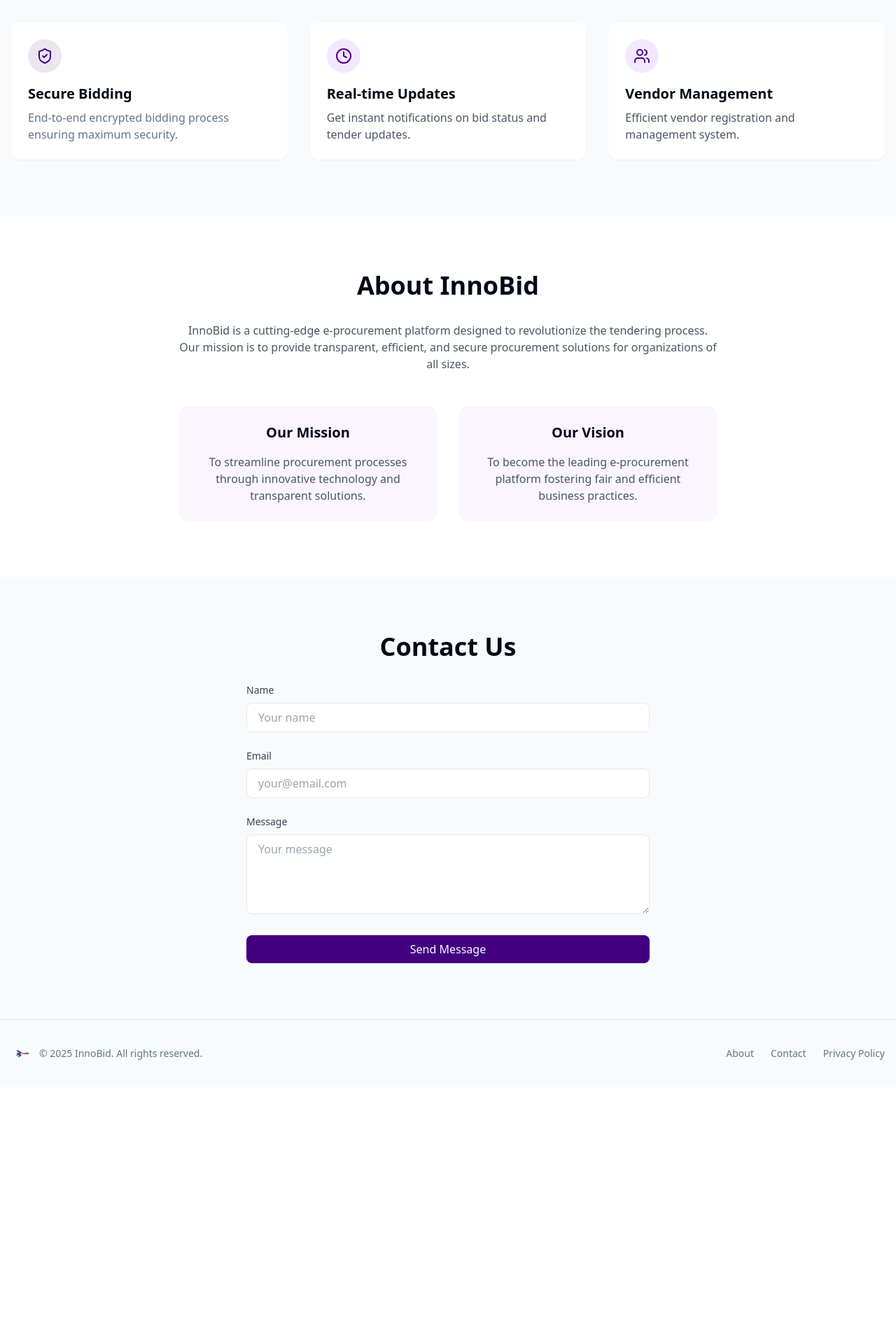
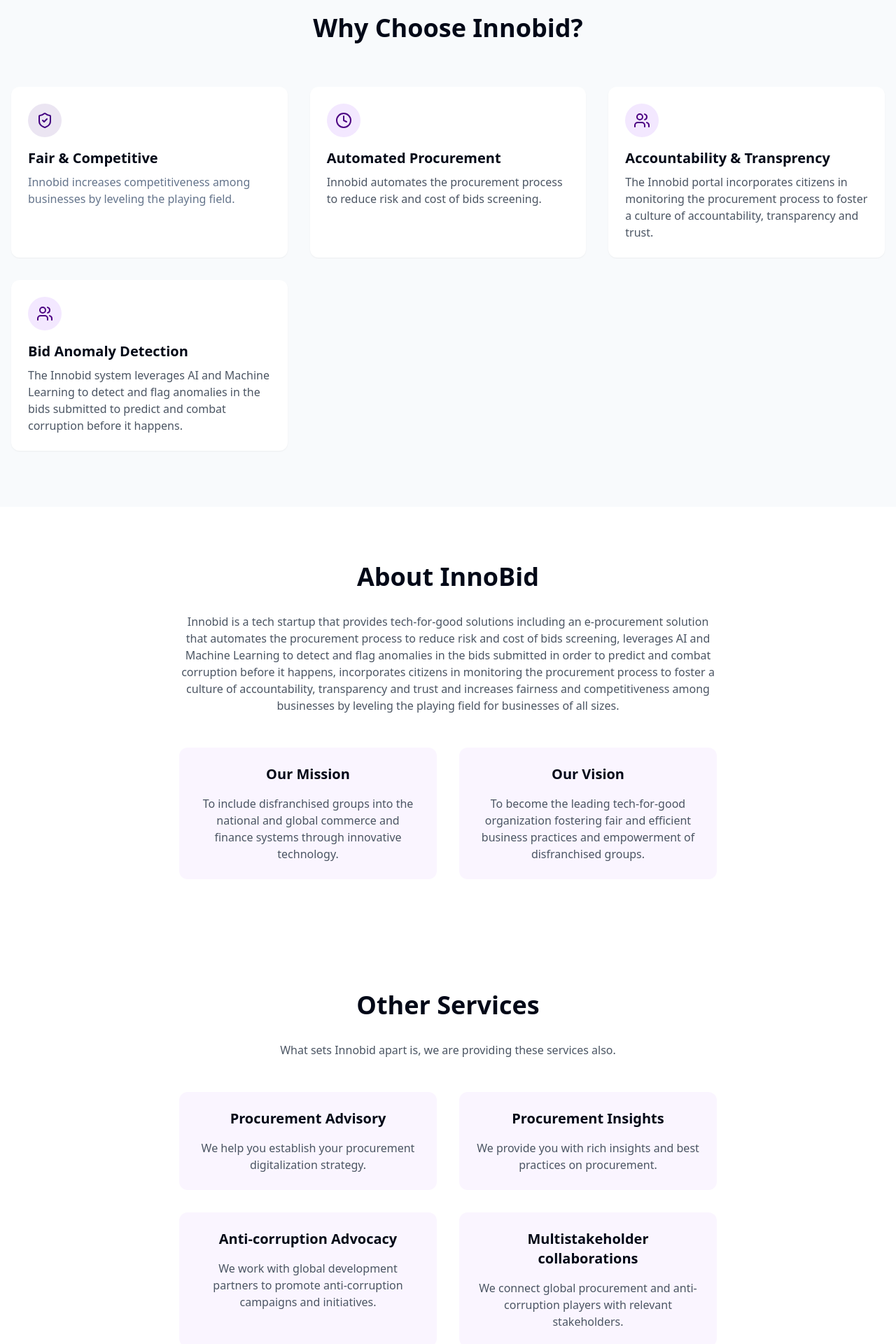
Before and after one commit to bizzy604/my-app, a Next.js app: page / in a window 1280 px wide. Shown: the part 840-2760 px from the top of the page at 70% size. Before the commit the page ends 2393 px from the top, so only its background shows below. Built offline with nearby package versions, Linux system fonts and the light colour scheme.

Commit message:
Update page.tsx

```diff
--- a/app/page.tsx
+++ b/app/page.tsx
@@ -33,6 +33,9 @@ export default function Home() {
               </Link>
               <Link href="#about" className="text-muted-foreground hover:text-primary">
                 About
+              </Link>
+              <Link href="#services" className="text-muted-foreground hover:text-primary">
+                Other Services
               </Link>
               <Link href="#contact" className="text-muted-foreground hover:text-primary">
                 Contact
@@ -123,11 +126,13 @@ export default function Home() {
           <div className="flex flex-col md:flex-row items-center justify-between gap-8 md:gap-12">
             <div className="flex-1 space-y-6 text-center md:text-left">
               <h1 className="text-3xl md:text-5xl font-bold text-[#4B0082] leading-tight">
-                Transform Your Procurement Process
+                Transform Your Procurement Process with Automation and AI
               </h1>
               <p className="text-base md:text-lg text-gray-600 mb-6">
-                Welcome to the E-Procurement Portal, where efficiency meets transparency.
-                We're transforming how governments and businesses procure goods and services.
+                Welcome to the Innobid e-Procurement Portal, where efficiency meets transparency.
+                We're transforming how Governments, Not-for-profit Organizations and Businesses procure goods and services
+                Streamline your tendering process with InnoBid's comprehensive e-procurement platform.
+                Secure, Efficient, and Transparent.
               </p>
               <p className="text-lg md:text-xl text-gray-600">
                 Streamline your tendering process with InnoBid's comprehensive e-procurement platform.
@@ -166,29 +171,36 @@ export default function Home() {
       <section id="features" className="py-16 md:py-20 bg-muted/50">
         <div className="container mx-auto px-4">
           <h2 className="text-3xl md:text-4xl font-bold text-center mb-12 md:mb-16">
-            Our Features
+            Why Choose Innobid?
           </h2>
           <div className="grid sm:grid-cols-2 md:grid-cols-3 gap-6 md:gap-8">
             <div className="bg-card p-6 rounded-xl shadow-sm hover:shadow-md transition">
               <div className="bg-primary/10 p-3 rounded-full w-fit mb-4">
                 <ShieldCheck className="h-6 w-6 text-primary" />
               </div>
-              <h3 className="text-xl font-semibold mb-2">Secure Bidding</h3>
-              <p className="text-muted-foreground">End-to-end encrypted bidding process ensuring maximum security.</p>
+              <h3 className="text-xl font-semibold mb-2">Fair & Competitive</h3>
+              <p className="text-muted-foreground">Innobid increases competitiveness among businesses by leveling the playing field.</p>
             </div>
             <div className="bg-white p-6 rounded-xl shadow-sm hover:shadow-md transition">
               <div className="bg-purple-100 p-3 rounded-full w-fit mb-4">
                 <Clock className="h-6 w-6 text-[#4B0082]" />
               </div>
-              <h3 className="text-xl font-semibold mb-2">Real-time Updates</h3>
-              <p className="text-gray-600">Get instant notifications on bid status and tender updates.</p>
+              <h3 className="text-xl font-semibold mb-2">Automated Procurement</h3>
+              <p className="text-gray-600">Innobid automates the procurement process to reduce risk and cost of bids screening.</p>
             </div>
             <div className="bg-white p-6 rounded-xl shadow-sm hover:shadow-md transition">
               <div className="bg-purple-100 p-3 rounded-full w-fit mb-4">
                 <Users className="h-6 w-6 text-[#4B0082]" />
               </div>
-              <h3 className="text-xl font-semibold mb-2">Vendor Management</h3>
-              <p className="text-gray-600">Efficient vendor registration and management system.</p>
+              <h3 className="text-xl font-semibold mb-2">Accountability & Transprency</h3>
+              <p className="text-gray-600">The Innobid portal incorporates citizens in monitoring the procurement process to foster a culture of accountability, transparency and trust.</p>
+            </div>
+            <div className="bg-white p-6 rounded-xl shadow-sm hover:shadow-md transition">
+              <div className="bg-purple-100 p-3 rounded-full w-fit mb-4">
+                <Users className="h-6 w-6 text-[#4B0082]" />
+              </div>
+              <h3 className="text-xl font-semibold mb-2">Bid Anomaly Detection</h3>
+              <p className="text-gray-600">The Innobid system leverages AI and Machine Learning to detect and flag anomalies in the bids submitted to predict and combat corruption before it happens.</p>
             </div>
           </div>
         </div>
@@ -200,23 +212,57 @@ export default function Home() {
           <div className="max-w-3xl mx-auto text-center">
             <h2 className="text-3xl md:text-4xl font-bold mb-6 md:mb-8">About InnoBid</h2>
             <p className="text-gray-600 mb-8">
-              InnoBid is a cutting-edge e-procurement platform designed to revolutionize
-              the tendering process. Our mission is to provide transparent, efficient,
-              and secure procurement solutions for organizations of all sizes.
+              Innobid is a tech startup that provides tech-for-good solutions including an e-procurement solution that automates the procurement process to reduce risk and cost of bids screening, leverages AI and Machine Learning to detect and flag anomalies in the bids submitted in order to predict and combat corruption before it happens, incorporates citizens in monitoring the procurement process to foster a culture of accountability, transparency and trust and increases fairness and competitiveness among businesses by leveling the playing field for businesses of all sizes.
             </p>
             <div className="grid sm:grid-cols-2 gap-6 md:gap-8 mt-12">
               <div className="p-6 bg-purple-50 rounded-xl">
                 <h3 className="text-xl font-semibold mb-4">Our Mission</h3>
                 <p className="text-gray-600">
-                  To streamline procurement processes through innovative technology
-                  and transparent solutions.
+                  To include disfranchised groups into the national and global commerce and finance systems through innovative technology.
                 </p>
               </div>
               <div className="p-6 bg-purple-50 rounded-xl">
                 <h3 className="text-xl font-semibold mb-4">Our Vision</h3>
                 <p className="text-gray-600">
-                  To become the leading e-procurement platform fostering fair
-                  and efficient business practices.
+                  To become the leading tech-for-good organization fostering fair and efficient business practices and empowerment of disfranchised groups.
+                </p>
+              </div>
+            </div>
+          </div>
+        </div>
+      </section>
+
+      {/* Other Services */}
+      <section id="services" className="py-16 md:py-20">
+        <div className="container mx-auto px-4">
+          <div className="max-w-3xl mx-auto text-center">
+            <h2 className="text-3xl md:text-4xl font-bold mb-6 md:mb-8">Other Services</h2>
+            <p className="text-gray-600 mb-8">
+              What sets Innobid apart is, we are providing these services also.
+            </p>
+            <div className="grid sm:grid-cols-2 gap-6 md:gap-8 mt-12">
+              <div className="p-6 bg-purple-50 rounded-xl">
+                <h3 className="text-xl font-semibold mb-4">Procurement Advisory</h3>
+                <p className="text-gray-600">
+                  We help you establish your procurement digitalization strategy.
+                </p>
+              </div>
+              <div className="p-6 bg-purple-50 rounded-xl">
+                <h3 className="text-xl font-semibold mb-4">Procurement Insights</h3>
+                <p className="text-gray-600">
+                  We provide you with rich insights and best practices on procurement.
+                </p>
+              </div>
+              <div className="p-6 bg-purple-50 rounded-xl">
+                <h3 className="text-xl font-semibold mb-4">Anti-corruption Advocacy</h3>
+                <p className="text-gray-600">
+                  We work with global development partners to promote anti-corruption campaigns and initiatives.
+                </p>
+              </div>
+              <div className="p-6 bg-purple-50 rounded-xl">
+                <h3 className="text-xl font-semibold mb-4">Multistakeholder collaborations</h3>
+                <p className="text-gray-600">
+                  We connect global procurement and anti-corruption players with relevant stakeholders.
                 </p>
               </div>
             </div>
```
